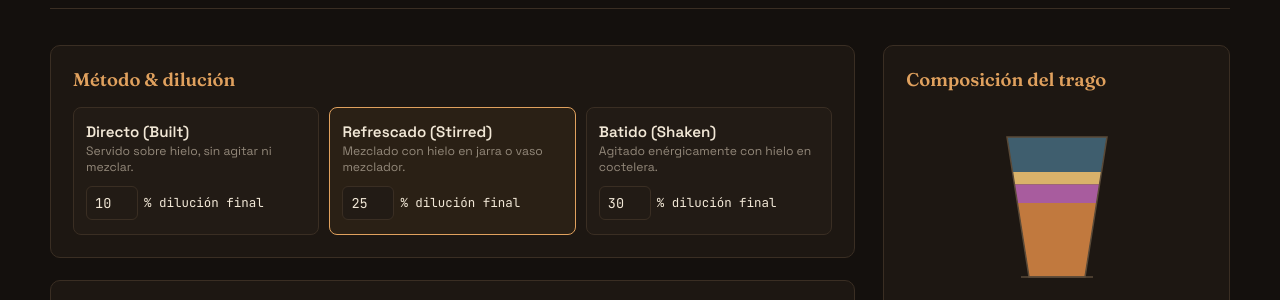
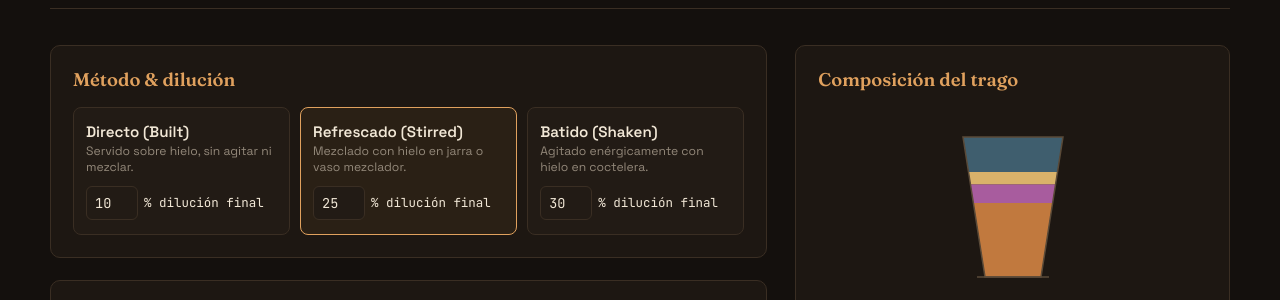
Before and after one commit to dani-rfank/costeo-cocteles-abv, a plain HTML site: page index.html in a window 1280 px wide. Shown: the part 124-424 px from the top of the page. Drawn offline with nearby package versions, Linux system fonts and the light colour scheme.

Commit message:
index.html

```diff
--- a/index.html
+++ b/index.html
@@ -35,7 +35,7 @@
     -webkit-font-smoothing:antialiased;
   }
   body{ padding: 40px 24px 80px; }
-  .wrap{ max-width: 1180px; margin: 0 auto; }
+  .wrap{ max-width: 1180px; margin: 0 auto; min-width:0; }
 
   header{ margin-bottom: 36px; border-bottom:1px solid var(--line); padding-bottom:24px; display:flex; justify-content:space-between; align-items:flex-end; gap:20px; flex-wrap:wrap;}
   .brand-mark{ display:flex; align-items:center; gap:14px; }
@@ -47,10 +47,11 @@
   .sub{ color:var(--muted); font-size:0.92rem; margin-top:4px; letter-spacing:0.02em;}
   .eyebrow{ font-family:'JetBrains Mono', monospace; font-size:0.7rem; text-transform:uppercase; letter-spacing:0.14em; color:var(--copper-bright); margin-bottom:6px;}
 
-  .layout{ display:grid; grid-template-columns: 1.65fr 1fr; gap: 28px; align-items:start; }
+  .layout{ display:grid; grid-template-columns: 1.65fr 1fr; gap: 28px; align-items:start; min-width:0; }
+  .layout > div{ min-width:0; }
   @media (max-width: 920px){ .layout{ grid-template-columns: 1fr; } }
 
-  .panel{ background:var(--bg-panel); border:1px solid var(--line); border-radius:var(--radius); padding:22px; }
+  .panel{ background:var(--bg-panel); border:1px solid var(--line); border-radius:var(--radius); padding:22px; min-width:0; }
   .panel + .panel{ margin-top:22px; }
   .panel h2{ font-family:'Fraunces', serif; font-weight:600; font-size:1.15rem; margin:0 0 16px; color:var(--copper-bright); }
 
```
